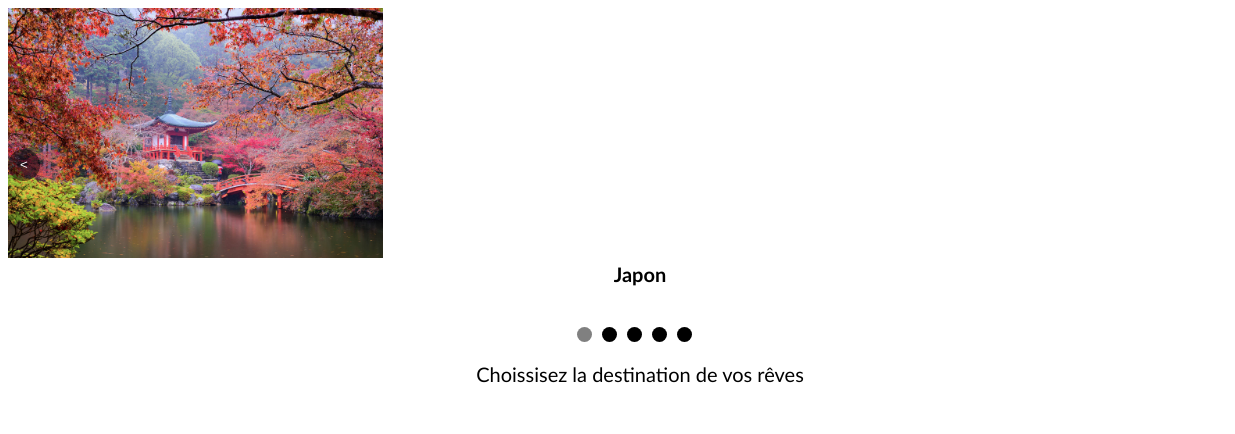
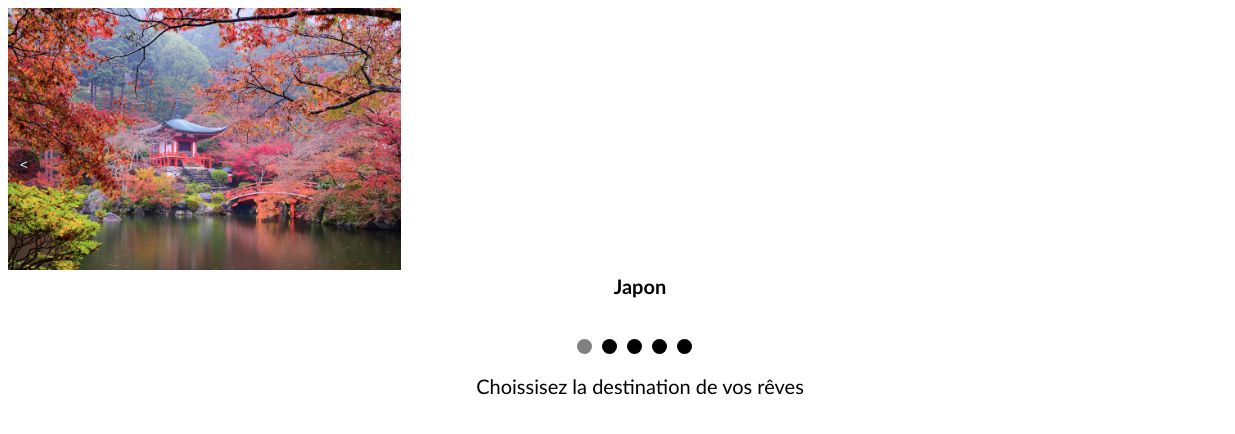
Before and after one commit to MMI-SAE-105/2023-r113-tp4-carrousel-maugan-robert, a plain HTML site: page index.html in a window 1280 px wide. Shown: the full height of the page, 0-1235 px from the left. Drawn offline with nearby package versions, Linux system fonts and the light colour scheme.

Commit message:
page accueil css terminé

```diff
--- a/index.html
+++ b/index.html
@@ -11,7 +11,7 @@
         }
         img {
             max-width: 100%;
-            height: 250px;
+            height: 262px;
         }
         .carrousel_parent-ecrans {
           display: flex;
```
